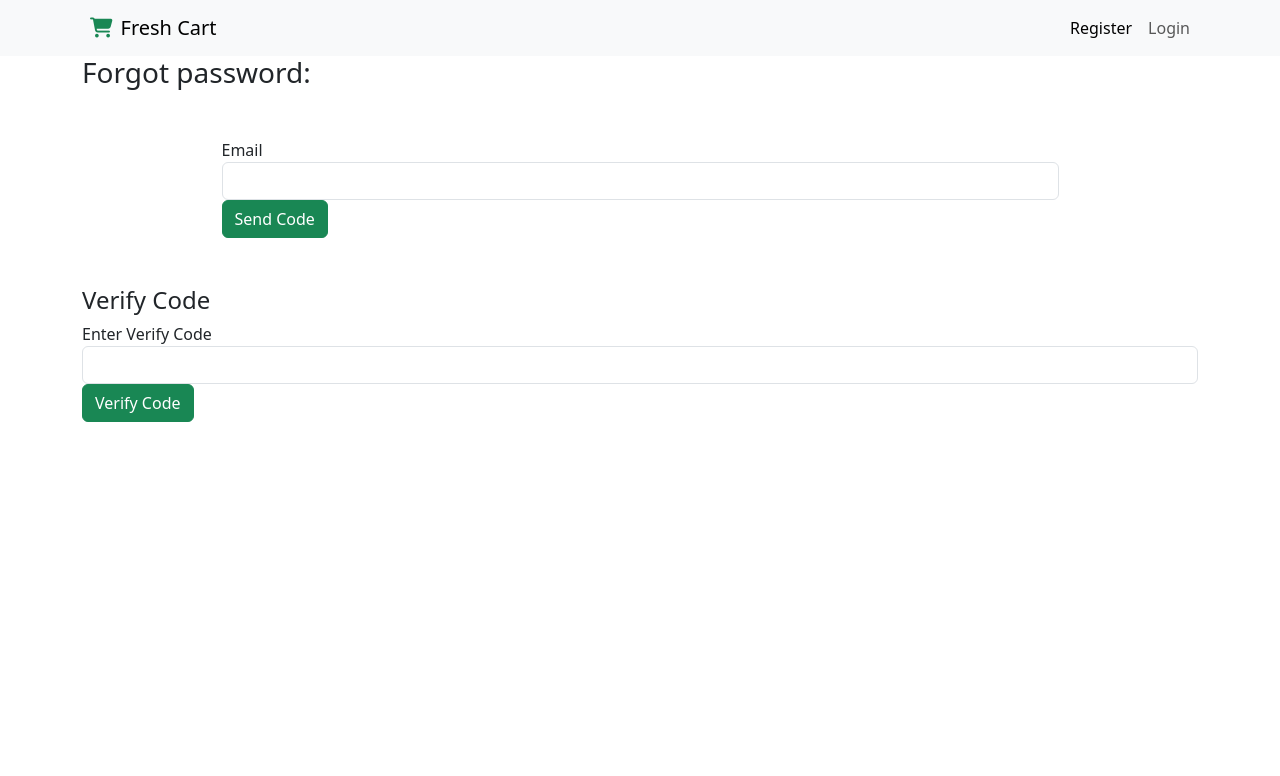
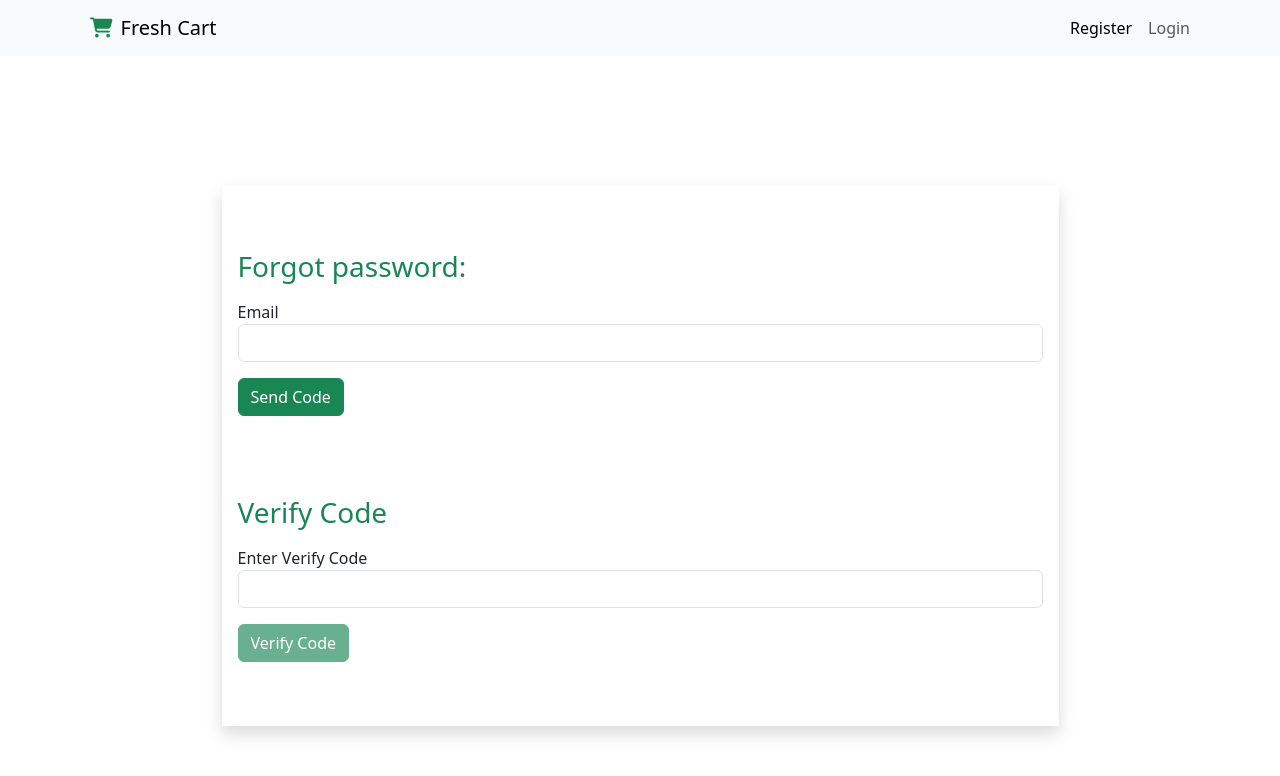
Before and after one commit to AbdallahElhanafy/react_final, a React (Create React App) app: page /password in a window 1280 px wide. Shown: the top 776 px of the page. Built offline with nearby package versions, Linux system fonts and the light colour scheme; no server answers.

Commit message:
formik updates

```diff
--- a/src/components/ForgotPassword/ForgotPassword.jsx
+++ b/src/components/ForgotPassword/ForgotPassword.jsx
@@ -58,19 +58,26 @@ export default function ForgotPassword() {
 
 
     return (
-        <div >
-            <h3>Forgot password:</h3>
-            <form onSubmit={sendCodeForm.handleSubmit} className={'w-75 mx-auto my-5'}>
+
+            <div className={'d-flex flex-column justify-content-center align-items-center vh-100 '}>
+
+                <div className={' shadow w-75 my-3 py-3  mx-auto my-5'} >
+            <form onSubmit={sendCodeForm.handleSubmit} className={'my-3 p-3 '}>
+                <h3 className={'text-success my-3'}>Forgot password:</h3>
                 <label>Email</label>
                 <input onBlur={sendCodeForm.handleBlur} onChange={sendCodeForm.handleChange} value={sendCodeForm.values.email} className={'form-control'} id={'email'} type={"email"}/>
-                <button type={"submit"} className={'btn btn-success'} disabled={isCooldown}>Send Code</button>            </form>
+                <button type={"submit"} className={'btn btn-success my-3'} disabled={isCooldown}>Send Code</button>
 
-            <h4> Verify Code</h4>
-            <form onSubmit={verifyCodeForm.handleSubmit}>
-            <label>Enter Verify Code</label>
+                </form>
+
+                <form onSubmit={verifyCodeForm.handleSubmit} className={'my-3 p-3  '}>
+                    <h3 className={'text-success my-3'}> Verify Code</h3>
+                 <label>Enter Verify Code</label>
                 <input className={'form-control'} onBlur={verifyCodeForm.handleBlur} onChange={verifyCodeForm.handleChange} id={'resetCode'} name={'resetCode'} type={'text'} value={verifyCodeForm.values.resetCode}/>
-                <button type={'submit'} className={'btn btn-success'}>Verify Code</button>
+                <button type={'submit'} disabled={!(verifyCodeForm.isValid && verifyCodeForm.dirty)} className={'btn btn-success my-3'}>Verify Code</button>
+
             </form>
+        </div>
 
         </div>
     )
--- a/src/components/Login/Login.jsx
+++ b/src/components/Login/Login.jsx
@@ -51,7 +51,7 @@ export default function Login() {
             <div>
                 <form onSubmit={formik.handleSubmit} className={'vh-100 d-flex justify-content-center align-items-center'}>
                     <div className={'row text-start w-50 bg-light shadow p-4 gy-3'}>
-
+                        <h1 className={'text-success'}>Login</h1>
                         <div className={'col-md-12'}>
                             <label  htmlFor={'userEmail'}>email</label>
                             <input onChange={formik.handleChange} value={formik.values.email}  name={'email'} type={'email'} id={'userEmail'} className={'form-control'}/>
--- a/src/components/Register/Register.jsx
+++ b/src/components/Register/Register.jsx
@@ -69,6 +69,7 @@ export default function Register() {
         <div >
             <form onSubmit={formik.handleSubmit} className={'vh-100 d-flex justify-content-center align-items-center'}>
                 <div className={'row text-start w-50 bg-light shadow p-4 gy-3'}>
+                    <h1 className={'text-success'}>Create an Account</h1>
                     <div className={'col-md-12'}>
                         <label  htmlFor={'userName'}>Name</label>
                         <input onBlur={formik.handleBlur} value={formik.values.name} onChange={formik.handleChange} name={'name'} type={'text'} id={'userName'} className={'form-control'}/>
--- a/src/components/ResetPassword/ResetPassword.jsx
+++ b/src/components/ResetPassword/ResetPassword.jsx
@@ -2,10 +2,21 @@ import React from 'react'
 import {useFormik} from "formik";
 import axios from "axios";
 import {useNavigate} from "react-router-dom";
+import * as Yup from "yup";
 
 export default function ResetPassword() {
 
     const navigate = useNavigate()
+
+
+
+    const resetSchema = Yup.object().shape({
+        email: Yup.string().required('Email is required').matches( /^[a-zA-Z0-9._%+-]+@[a-zA-Z0-9.-]+\.[a-zA-Z]{2,}$/,'Enter a correct email address'),
+        newPassword: Yup.string().required('password is required').matches(/^(?=.*[a-z])(?=.*[A-Z])(?=.*\d)(?=.*[_\W])[A-Za-z\d_\W]{8,}$/,'Password must contain at least one uppercase letter, one lowercase letter, one digit, one special character including underscore and be at least 8 characters long'),
+
+    })
+
+
 
     async  function resetPass (values){
         try {
@@ -25,16 +36,24 @@ export default function ResetPassword() {
             email:'',
             newPassword:'',
         },
-        onSubmit: resetPass
+        onSubmit: resetPass,
+        validationSchema:resetSchema,
     })
     return (
         <div className={' d-flex justify-content-center align-items-center vh-100'}>
             <form className={'w-75 shadow p-5'} onSubmit={formik.handleSubmit}>
+                <h1 className={'text-success my-3'}>Reset Password</h1>
                 <label>Email:</label>
-                <input className={'form-control'} type={'email'} onChange={formik.handleChange} name={'email'} id={'email'} value={formik.values.email} onBlur={formik.handleBlur} />
+                <input className={'form-control my-3'} type={'email'} onChange={formik.handleChange} name={'email'} id={'email'} value={formik.values.email} onBlur={formik.handleBlur} />
+                {formik.errors.email && formik.touched.email?
+                    <p className={'text-danger'}>{formik.errors.email}</p> : ''
+                }
                 <label>Password:</label>
-                <input className={'form-control'} type={'password'} onChange={formik.handleChange} name={'newPassword'} id={'newPassword'} value={formik.values.password} onBlur={formik.handleBlur} />
-                <button type={"submit"} className={'btn btn-success'}>Reset</button>
+                <input className={'form-control my-3'} type={'password'} onChange={formik.handleChange} name={'newPassword'} id={'newPassword'} value={formik.values.newPassword} onBlur={formik.handleBlur} />
+                {formik.errors.newPassword && formik.touched.newPassword?
+                    <p className={'text-danger'}>{formik.errors.newPassword}</p> : ''
+                }
+                <button type={"submit"} disabled={!(formik.isValid && formik.dirty)} className={'btn btn-success my-3'}>Reset Password</button>
             </form>
         </div>
     )
```
